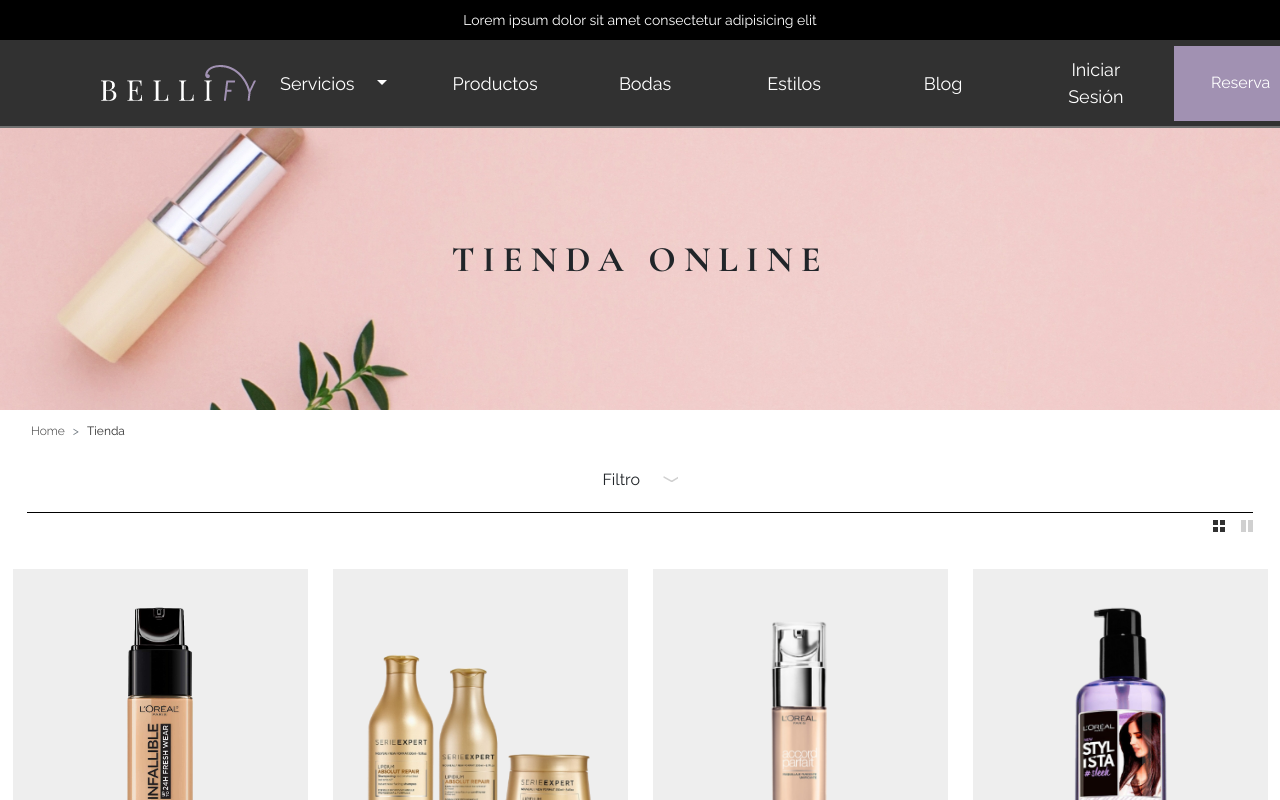
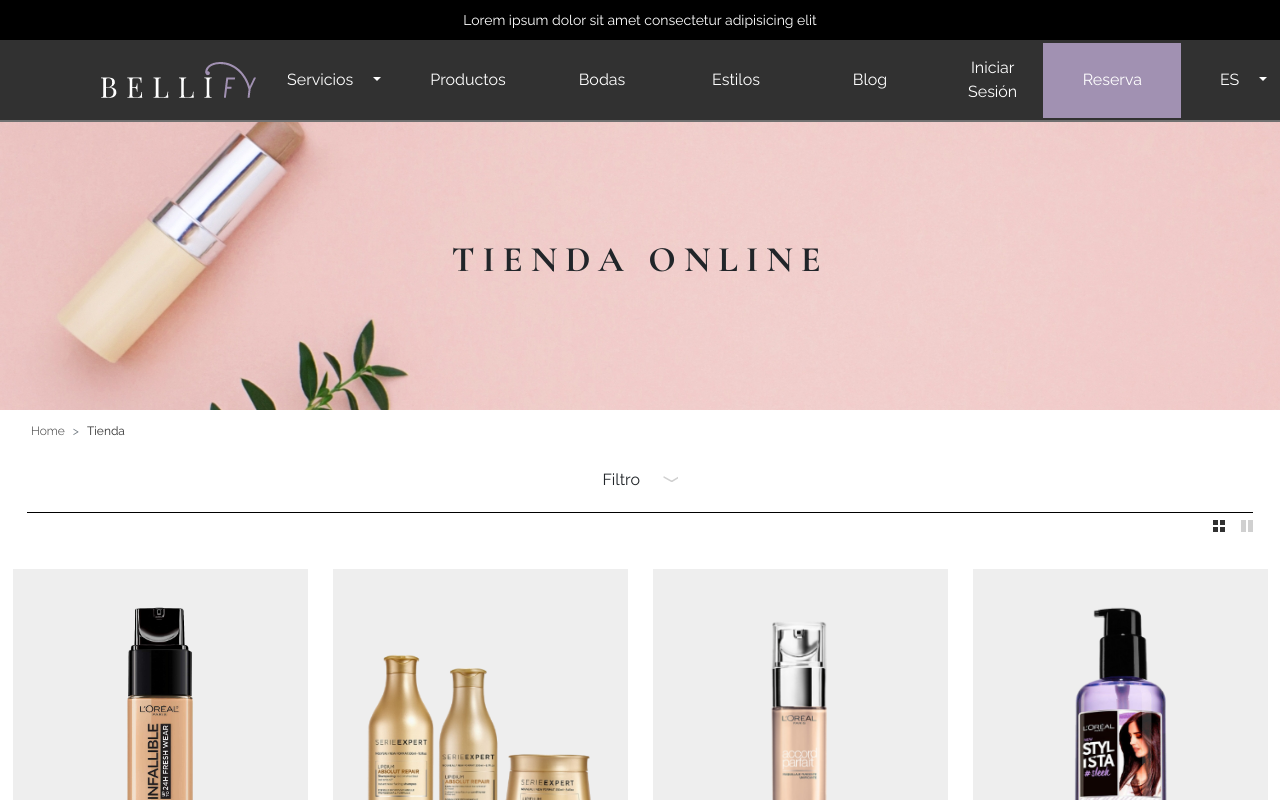
Before and after one commit to smbs-team/bellify-test, a React (Create React App) app: page / in a window 1280 px wide. Shown: the top 800 px of the page. Built offline with nearby package versions, Linux system fonts and the light colour scheme.

Commit message:
font size, reduced

```diff
--- a/src/assets/scss/main/layout/_header.scss
+++ b/src/assets/scss/main/layout/_header.scss
@@ -23,14 +23,14 @@
             min-height: 75px;
         }
         .nav-item {
+            font-size: 16px;
             text-align: center;
-            margin-right: 25px;
+            margin-right: 10px;
             min-width: 124px;
         }
         .nav-link {
             color: $white !important;
-            font-size: 18px;
-            margin-right: 25px;
+            font-size: 16px;
             &.icon {
                 display: inline-block;
                 text-align: center;
```
